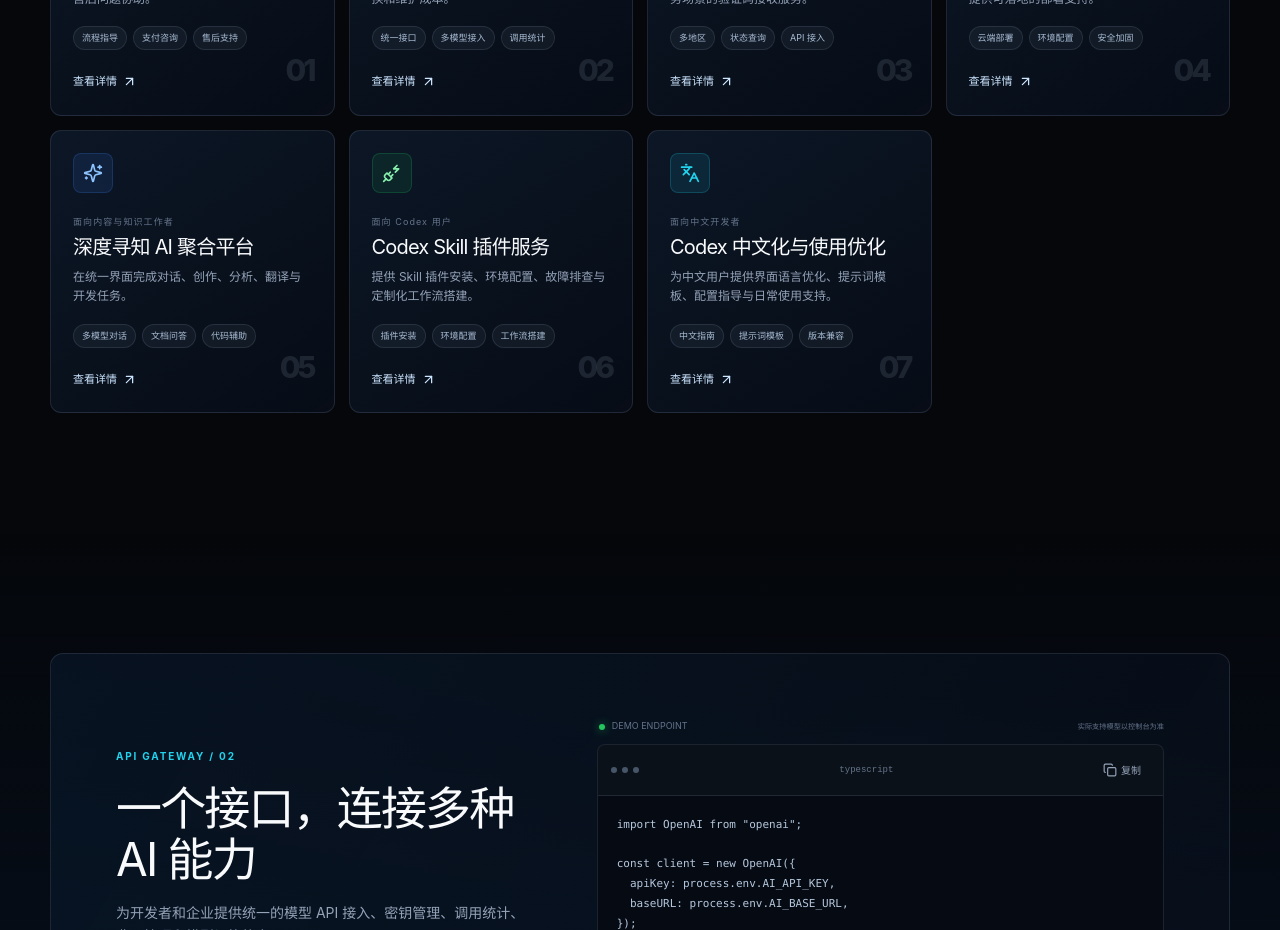
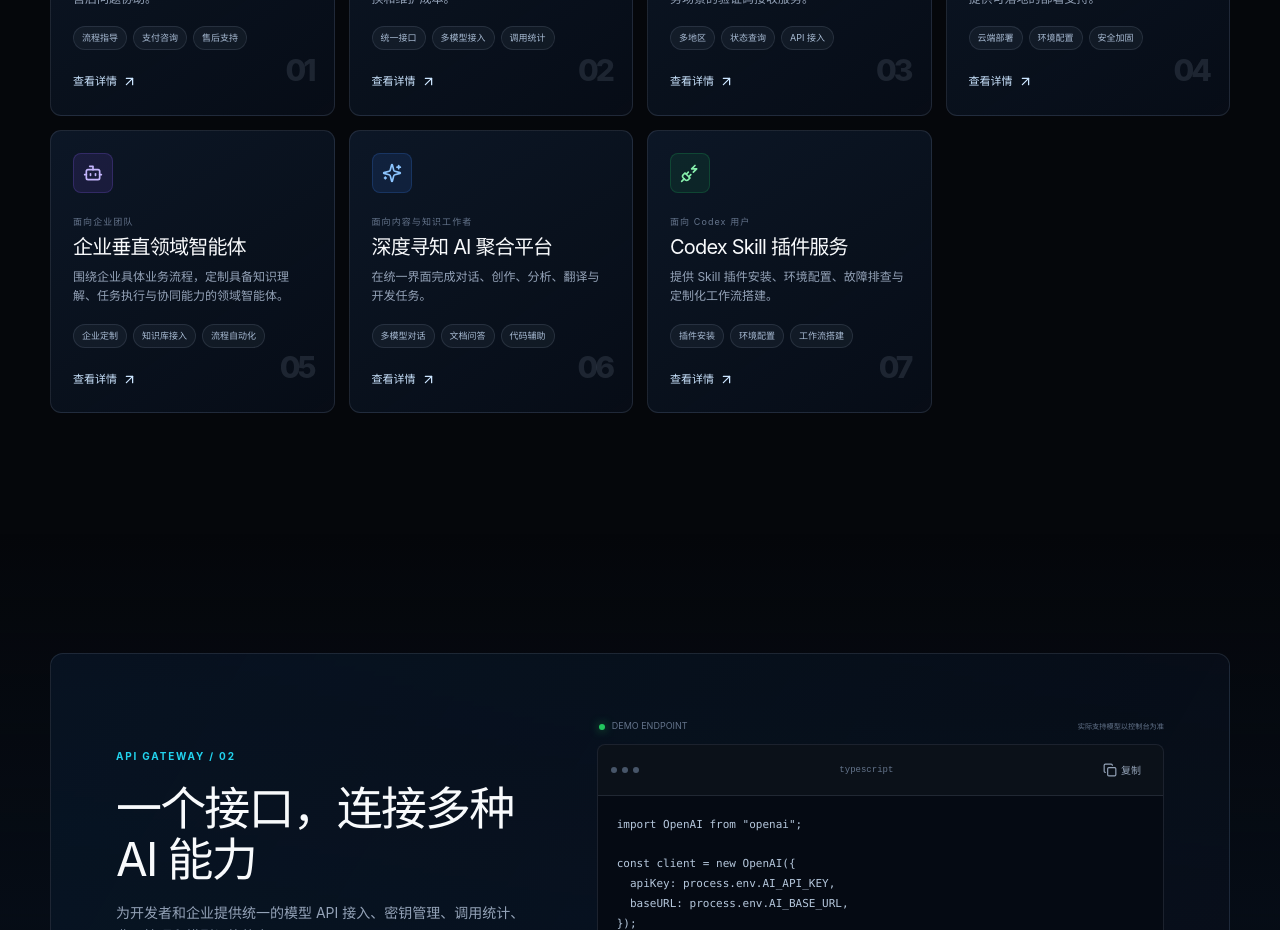
Before and after one commit to grca18395vby-arch/-, a Next.js app: page / in a window 1280 px wide. Shown: the part 1480-2410 px from the top of the page. Built offline with nearby package versions, Linux system fonts and the light colour scheme.

Commit message:
Add enterprise vertical agent service definition
Added a new service entry for '企业垂直领域智能体' with relevant details.

```diff
--- a/data/services.ts
+++ b/data/services.ts
@@ -1,5 +1,5 @@
 import type { LucideIcon } from "lucide-react";
-import { Braces, Cable, CloudCog, Code2, Languages, MessageSquare, PlugZap, Server, ShieldCheck, Smartphone, Sparkles } from "lucide-react";
+import { Braces, Bot, Cable, CloudCog, Code2, Languages, MessageSquare, PlugZap, Server, ShieldCheck, Smartphone, Sparkles } from "lucide-react";
 
 export type Service = {
   slug: string;
@@ -77,6 +77,21 @@ export const services: Service[] = [
     compliance: "所有网络和服务器服务仅用于合法业务、软件开发、远程协作和企业数字化场景。",
   },
   {
+    slug: "enterprise-agent",
+    name: "企业垂直领域智能体",
+    shortName: "垂直智能体",
+    description: "围绕企业具体业务流程，定制具备知识理解、任务执行与协同能力的领域智能体。",
+    icon: Bot,
+    tone: "violet",
+    tags: ["企业定制", "知识库接入", "流程自动化"],
+    href: "/services/enterprise-agent",
+    eyebrow: "面向企业团队",
+    bullets: ["行业知识库与内部资料接入", "企业专属角色与权限设计", "业务流程自动化与任务编排", "多轮问答、检索与引用溯源", "内部系统与 API 对接规划", "人工审核与安全边界设计", "试点验证与效果评估", "持续运营与版本迭代"],
+    audience: ["需要把专业知识沉淀为可复用能力的企业", "希望减少重复人工处理、提升业务响应效率的团队", "需要连接内部系统和业务流程的垂直行业项目"],
+    cta: "咨询定制方案",
+    compliance: "企业智能体的知识、权限、接口和部署方式需要根据真实业务进行评估；演示阶段仅展示服务范围，不代表已接入任何企业内部数据或系统。",
+  },
+  {
     slug: "ai",
     name: "深度寻知 AI 聚合平台",
     shortName: "AI 聚合平台",
```
